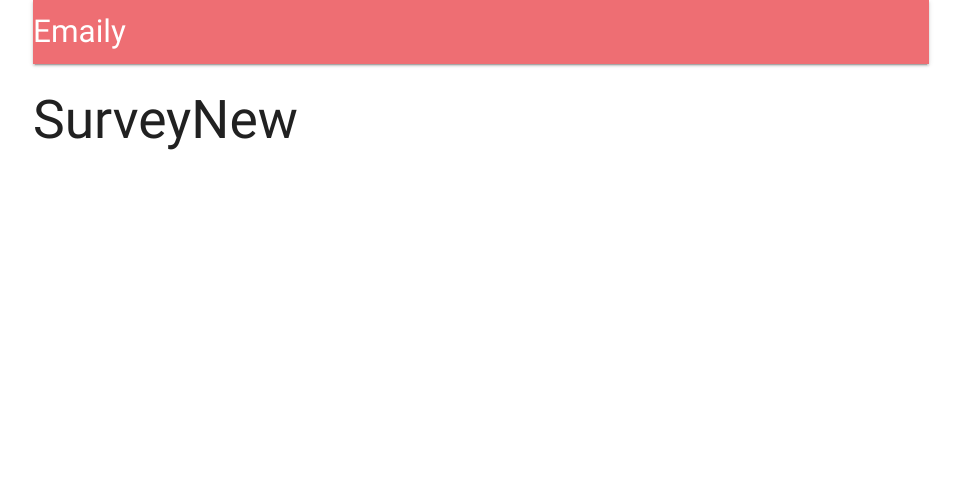
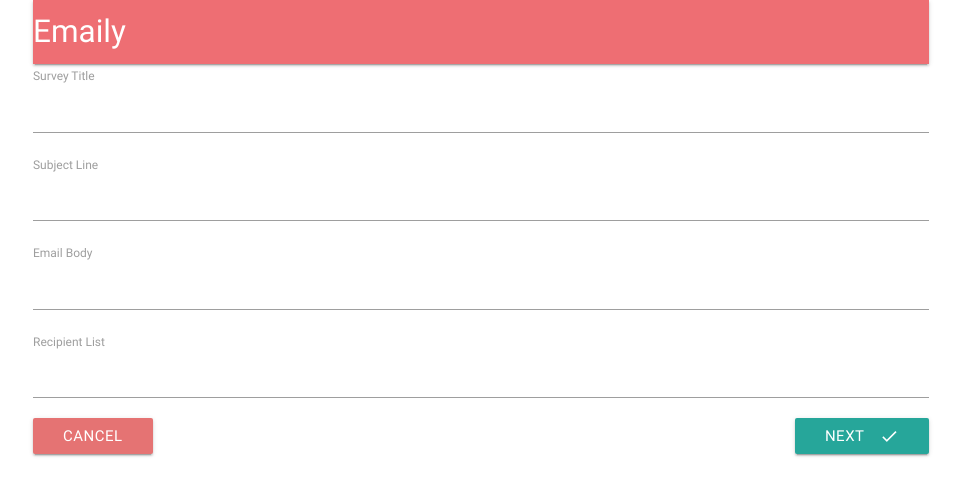
Before and after one commit to alexsteele110/emaily, a React (Create React App) app in the folder client/: page /surveys/new in a window 1280 px wide. Shown: the top 496 px of the page, without its empty margins (159-1120 px from the left). Built offline with nearby package versions, Linux system fonts and the light colour scheme; no server answers.

Commit message:
basic survey form setup

```diff
--- a/client/src/components/App.js
+++ b/client/src/components/App.js
@@ -6,7 +6,7 @@ import * as actions from '../actions';
 import Header from './Header';
 import Landing from './Landing';
 import Dashboard from './Dashboard';
-const SurveyNew = () => <h2>SurveyNew</h2>;
+import SurveyNew from './surveys/SurveyNew';
 
 class App extends Component {
   componentDidMount() {
--- /dev/null
+++ b/client/src/components/surveys/SurveyField.js
@@ -0,0 +1,14 @@
+// SurveyField contains logic to render a single label and text input
+
+import React from 'react';
+
+export default ({ input, label }) => {
+  return (
+    <div>
+      <label>
+        {label}
+      </label>
+      <input {...input} />
+    </div>
+  );
+};
--- /dev/null
+++ b/client/src/components/surveys/SurveyForm.js
@@ -0,0 +1,56 @@
+// SurveyForm shows a form for a user to add input
+import React, { Component } from 'react';
+import { reduxForm, Field } from 'redux-form';
+import { Link } from 'react-router-dom';
+import SurveyField from './SurveyField';
+import _ from 'lodash';
+
+const FIELDS = [
+  { label: 'Survey Title', name: 'title' },
+  { label: 'Subject Line', name: 'subject' },
+  { label: 'Email Body', name: 'body' },
+  { label: 'Recipient List', name: 'emails' }
+];
+
+class SurveyForm extends Component {
+  renderFields() {
+    return _.map(FIELDS, ({ label, name }) => {
+      return (
+        <Field
+          key={name}
+          component={SurveyField}
+          type="text"
+          label={label}
+          name={name}
+        />
+      );
+    });
+  }
+
+  render() {
+    return (
+      <div>
+        <form onSubmit={this.props.handleSubmit(values => console.log(values))}>
+          {this.renderFields()}
+          <Link
+            to="/surveys"
+            className="red lighten-2 btn waves-effect waves-light"
+          >
+            Cancel
+          </Link>
+          <button
+            className="btn waves-effect waves-light right"
+            type="submit"
+            name="action"
+          >
+            Next<i className="material-icons right">done</i>
+          </button>
+        </form>
+      </div>
+    );
+  }
+}
+
+export default reduxForm({
+  form: 'surveyForm'
+})(SurveyForm);
--- /dev/null
+++ b/client/src/components/surveys/SurveyNew.js
@@ -0,0 +1,15 @@
+// SurveyNew shows SurveyForm and SurveyFormReview
+import React, { Component } from 'react';
+import SurveyForm from './SurveyForm';
+
+class SurveyNew extends Component {
+  render() {
+    return (
+      <div>
+        <SurveyForm />
+      </div>
+    );
+  }
+}
+
+export default SurveyNew;
```
